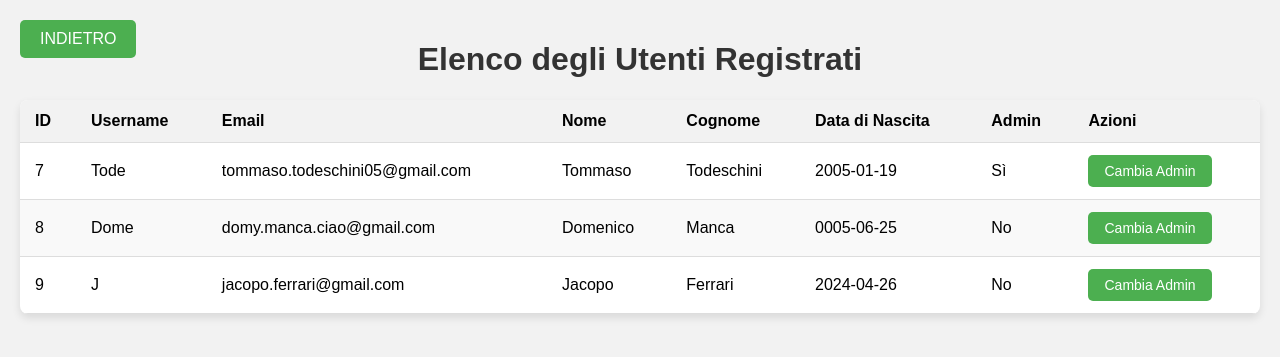
After one commit to todeschinitommaso/FitTracker, a PHP site: page /utenti.php in a window 1280 px wide. The commit adds this page. Shown: the top 357 px of the page. Run offline with PHP 8.4, Linux system fonts and the light colour scheme; the visitor is signed in with stand-in values (Sample User, id 1); data comes from the database, SQL or seed files in the repository.

Commit message:
Add files via upload

```diff
--- a/config.php
+++ b/config.php
@@ -2,7 +2,7 @@
 $servername = "localhost";
 $username = "ceo"; // Nome utente del database
 $password = "1234"; // Password del database
-$dbname = "fittrack"; // Nome del database
+$dbname = "sportify"; // Nome del database
 
 // Creazione della connessione
 $conn = new mysqli($servername, $username, $password, $dbname);
--- /dev/null
+++ b/utenti.php
@@ -0,0 +1,184 @@
+<?php
+session_start(); // Avvio della sessione
+
+// Verifica se l'utente è autenticato come amministratore
+if (!isset($_SESSION['user_id']) || $_SESSION['role'] !== 'admin') {
+    // Se l'utente non è loggato o non ha il ruolo di admin, reindirizzalo alla pagina di accesso
+    header("Location: login.php");
+    exit; // Assicura che lo script termini dopo il reindirizzamento
+}
+
+include 'config.php'; // Include il file di configurazione del database
+
+// Se è stata inviata una richiesta POST per l'aggiornamento dello stato admin
+if ($_SERVER["REQUEST_METHOD"] == "POST" && isset($_POST['user_id']) && isset($_POST['current_admin'])) {
+    // Ottieni i dati dalla richiesta POST
+    $user_id = $_POST['user_id'];
+    $current_admin = $_POST['current_admin'];
+
+    // Inverti lo stato admin
+    $new_admin = ($current_admin == 1) ? 0 : 1;
+
+    // Prepara e esegui l'istruzione SQL per aggiornare lo stato admin dell'utente nel database
+    $sql_update = "UPDATE utenti SET admin = ? WHERE id = ?";
+    $stmt_update = $conn->prepare($sql_update);
+    $stmt_update->bind_param("ii", $new_admin, $user_id);
+    $stmt_update->execute();
+
+    // Controlla se l'aggiornamento è avvenuto con successo
+    if ($stmt_update->affected_rows > 0) {
+        // Redirect per evitare il refresh del modulo POST
+        header("Location: utenti.php");
+        exit();
+    } else {
+        echo "<p>Errore durante l'aggiornamento dello stato admin dell'utente.</p>";
+    }
+
+    $stmt_update->close();
+}
+
+// Query per ottenere tutti i dati degli utenti
+$sql_select = "SELECT id, username, email, nome, cognome, data_nascita, admin FROM utenti";
+$result = $conn->query($sql_select);
+
+$conn->close();
+?>
+
+<!DOCTYPE html>
+<html lang="it">
+<head>
+<meta charset="UTF-8">
+<meta name="viewport" content="width=device-width, initial-scale=1.0">
+<title>Elenco Utenti</title>
+<style>
+body {
+    font-family: Arial, sans-serif;
+    background-color: #f2f2f2;
+    margin: 0;
+    padding: 20px;
+}
+
+h1 {
+    text-align: center;
+    color: #333;
+}
+
+table {
+    width: 100%;
+    border-collapse: collapse;
+    background-color: #fff;
+    box-shadow: 0 4px 8px rgba(0, 0, 0, 0.1);
+    border-radius: 8px;
+    overflow: hidden;
+}
+
+th, td {
+    padding: 12px 15px;
+    text-align: left;
+    border-bottom: 1px solid #ddd;
+}
+
+th {
+    background-color: #f2f2f2;
+    font-weight: bold;
+}
+
+tr:nth-child(even) {
+    background-color: #f9f9f9;
+}
+
+tr:hover {
+    background-color: #f0f0f0;
+}
+
+button {
+    padding: 8px 16px;
+    font-size: 14px;
+    cursor: pointer;
+    border: none;
+    border-radius: 5px;
+    background-color: #4CAF50;
+    color: white;
+    transition: background-color 0.3s;
+}
+
+button:hover {
+    background-color: #45a049;
+}
+
+.back-button {
+        position: absolute;
+        top: 20px;
+        left: 20px;
+    }
+.back-button button {
+    padding: 10px 20px;
+    font-size: 16px;
+    cursor: pointer;
+    border: none;
+    border-radius: 5px;
+    background-color: #4CAF50;
+    color: white;
+    transition: background-color 0.3s;
+}
+.back-button button:hover {
+    background-color: #45a049;
+}
+</style>
+</head>
+<body>
+
+<div class="back-button">
+    <button onclick="window.location.href = 'gestione.php';">INDIETRO</button>
+</div>
+
+<h1>Elenco degli Utenti Registrati</h1>
+
+<table>
+    <thead>
+        <tr>
+            <th>ID</th>
+            <th>Username</th>
+            <th>Email</th>
+            <th>Nome</th>
+            <th>Cognome</th>
+            <th>Data di Nascita</th>
+            <th>Admin</th>
+            <th>Azioni</th>
+        </tr>
+    </thead>
+    <tbody>
+        <?php
+        // Verifica se ci sono risultati dalla query
+        if ($result->num_rows > 0) {
+            // Iterazione sui risultati
+            while($row = $result->fetch_assoc()) {
+                // Stampa dei dati dell'utente in una riga della tabella
+                echo "<tr>";
+                echo "<td>".$row["id"]."</td>";
+                echo "<td>".$row["username"]."</td>";
+                echo "<td>".$row["email"]."</td>";
+                echo "<td>".$row["nome"]."</td>";
+                echo "<td>".$row["cognome"]."</td>";
+                echo "<td>".$row["data_nascita"]."</td>";
+                echo "<td>".($row["admin"] ? 'Sì' : 'No')."</td>";
+                echo "<td>";
+                // Form per l'aggiornamento dello stato admin
+                echo "<form method='post'>";
+                echo "<input type='hidden' name='user_id' value='".$row["id"]."'>";
+                echo "<input type='hidden' name='current_admin' value='".$row["admin"]."'>";
+                echo "<button type='submit'>Cambia Admin</button>";
+                echo "</form>";
+                echo "</td>";
+                echo "</tr>";
+            }
+        } else {
+            // Nessun utente trovato
+            echo "<tr><td colspan='8'>Nessun utente trovato</td></tr>";
+        }
+        ?>
+    </tbody>
+</table>
+
+</body>
+</html>
```
Also changed, not shown: gestione.php (+7 -4 lines), modifica_allenamento.php (+23 -1 lines).
